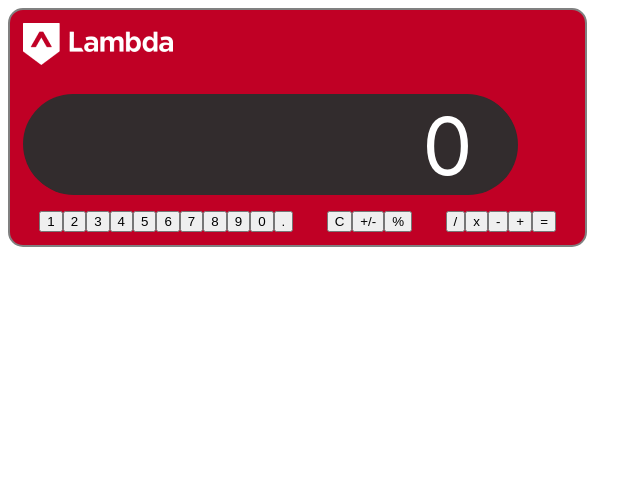
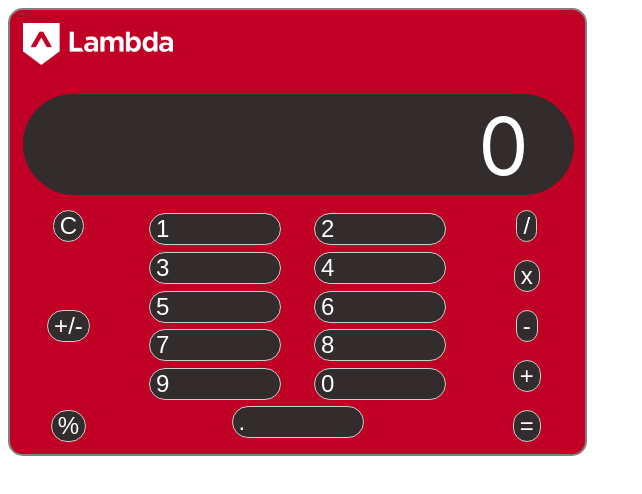
Before and after one commit to bloominstituteoftechnology/lambda-calculator, a React (Create React App) app: page / in a window 1280 px wide. Shown: the top 494 px of the page, without its empty margins (0-642 px from the left). Built offline with nearby package versions, Linux system fonts and the light colour scheme.

Commit message:
Added basic styling and moved some buttons around

```diff
--- a/src/App.css
+++ b/src/App.css
@@ -9,7 +9,6 @@
 .display {
   margin-top: 25px;
   height: 100px;
-  width: 450px;
   border-radius: 50px;
   color: white;
   background-color: #322c2d;
@@ -29,3 +28,47 @@
   flex-wrap: wrap;
   width: 100%;
 }
+
+button {
+  display: flex;
+  border-radius: 20px;
+  background-color: #322c2d;
+  color: #fff;
+  font-size: 1.5rem;
+  border: 1px solid #ccc;
+  cursor: pointer;
+}
+
+button:hover {
+  background-color: #fff;
+  color: #322c2d;
+}
+
+.numberButtonContainer {
+  display: flex;
+  flex-wrap: wrap;
+  width: 60%;
+  justify-content: space-around;
+  align-items: center;
+}
+
+.numberButtonContainer button {
+  width: 40%;
+  margin: 1% 0;
+}
+
+.specialButtonContainer {
+  display: flex;
+  flex-direction: column;
+  justify-content: space-between;
+  width: 10%;
+  align-items: center;
+}
+
+.operatorButtonContainer {
+  display: flex;
+  flex-direction: column;
+  width: 10%;
+  justify-content: space-between;
+  align-items: center;
+}
--- a/src/App.js
+++ b/src/App.js
@@ -21,8 +21,8 @@ function App() {
       <Display numberDisplay={numberDisplay} />
       <div className="App">
         {/* STEP 4 - Render your components here and be sure to properly import/export all files */}
+        <Specials />
         <Numbers setNumberDisplay={setNumberDisplay} />
-        <Specials />
         <Operators />
       </div>
     </div>
--- a/src/components/ButtonComponents/SpecialButtons/Specials.js
+++ b/src/components/ButtonComponents/SpecialButtons/Specials.js
@@ -11,7 +11,7 @@ const Specials = () => {
   const [specialButtons, useSpecialButtons] = useState(specials);
 
   return (
-    <div>
+    <div className="specialButtonContainer">
       {/* STEP 3 - Use .map() to iterate over your array data and return a button
        component matching the name on the provided file. Pass
        it any props needed by the child component*/}
```
